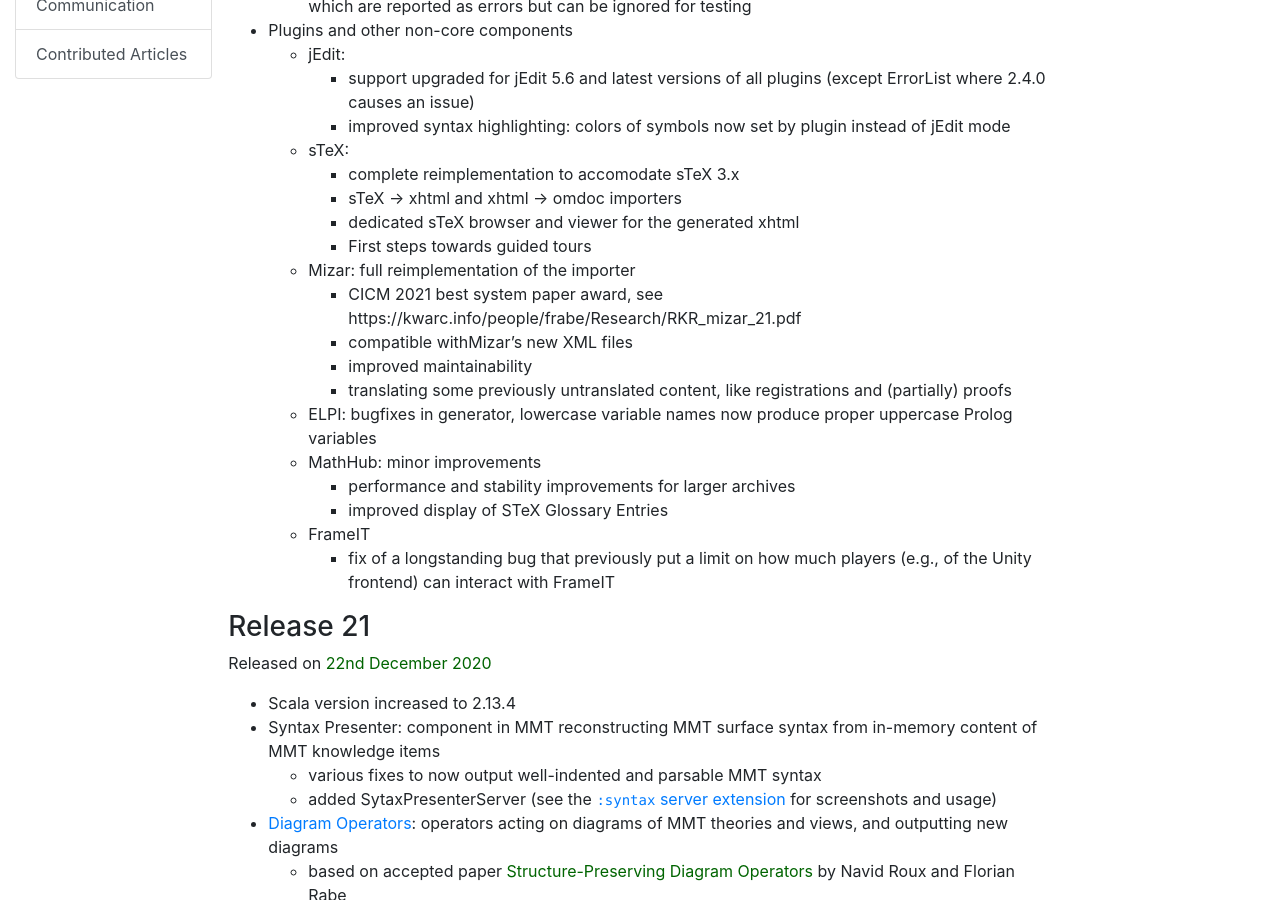
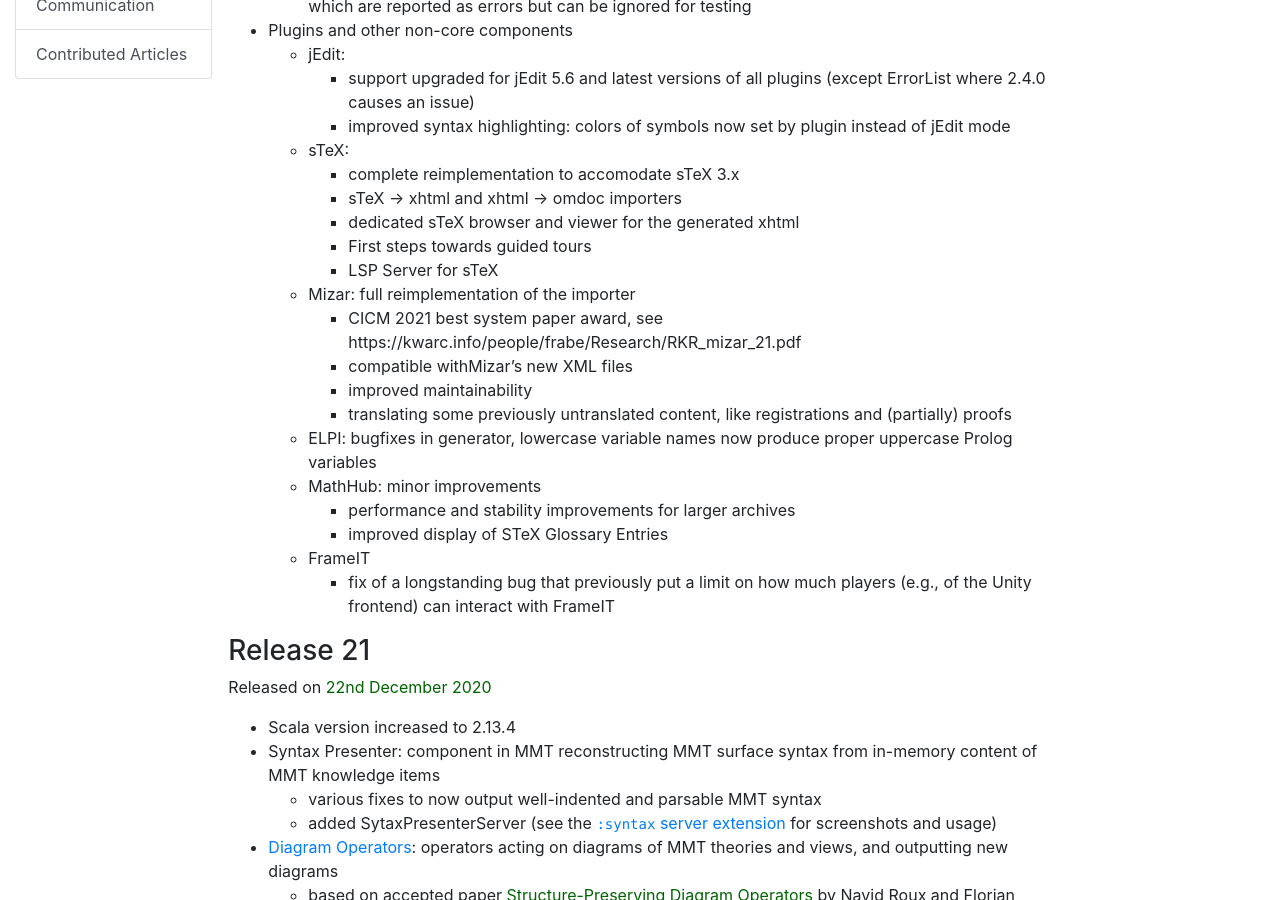
Before and after one commit to UniFormal/uniformal.github.io, a Jekyll site: the page built from doc/development/releases.md, in a window 1280 px wide and 900 px high, scrolled down 935 px. Built offline with Jekyll 4.4.1, drawn with Linux system fonts in a browser that asks for light colours.

Commit message:
Update releases.md

```diff
--- a/doc/development/releases.md
+++ b/doc/development/releases.md
@@ -38,6 +38,7 @@
     - sTeX -> xhtml and xhtml -> omdoc importers
     - dedicated sTeX browser and viewer for the generated xhtml
     - First steps towards guided tours
+    - LSP Server for sTeX
   - Mizar: full reimplementation of the importer
     - CICM 2021 best system paper award, see https://kwarc.info/people/frabe/Research/RKR_mizar_21.pdf
     - compatible withMizar's new XML files
```
